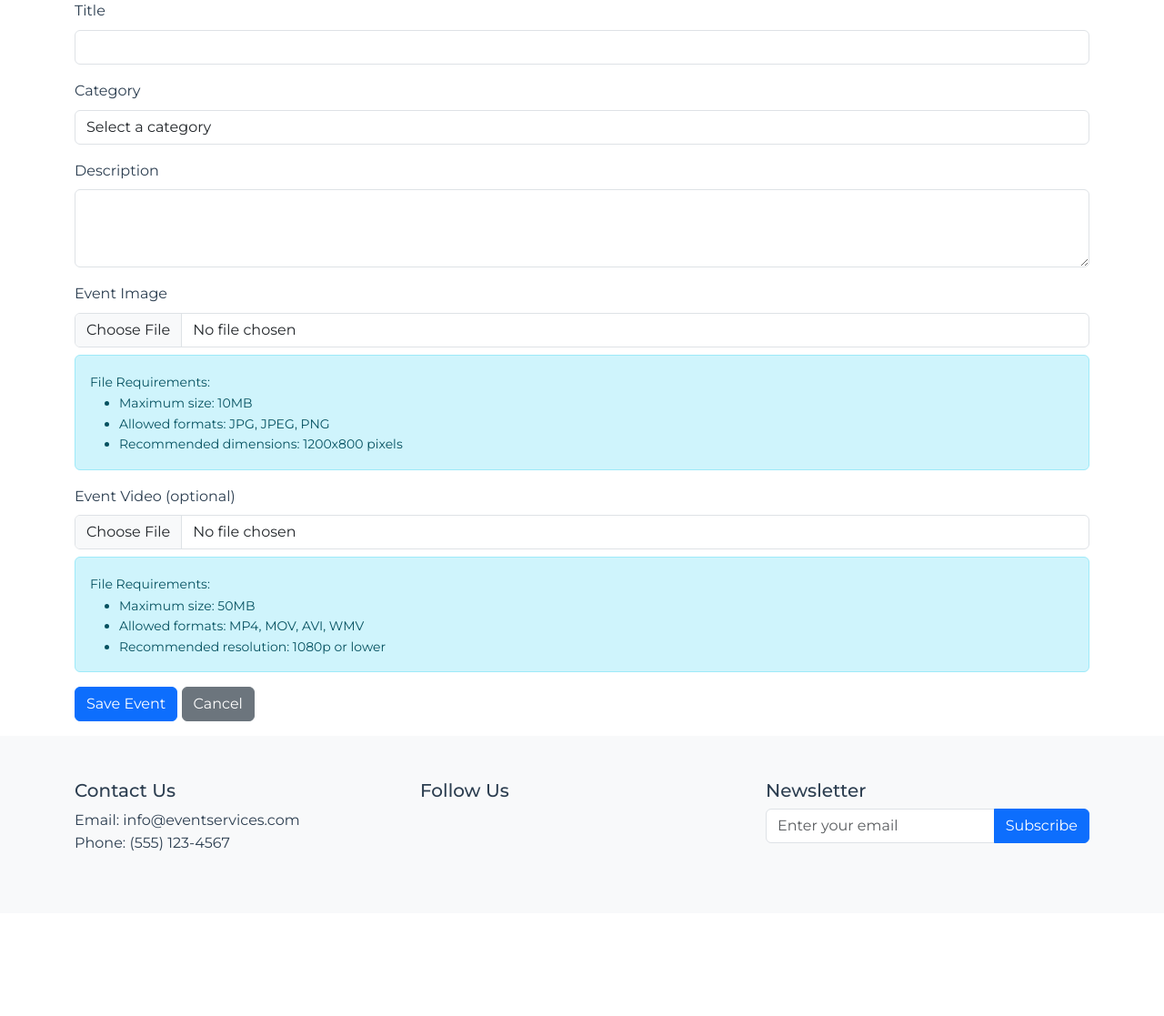
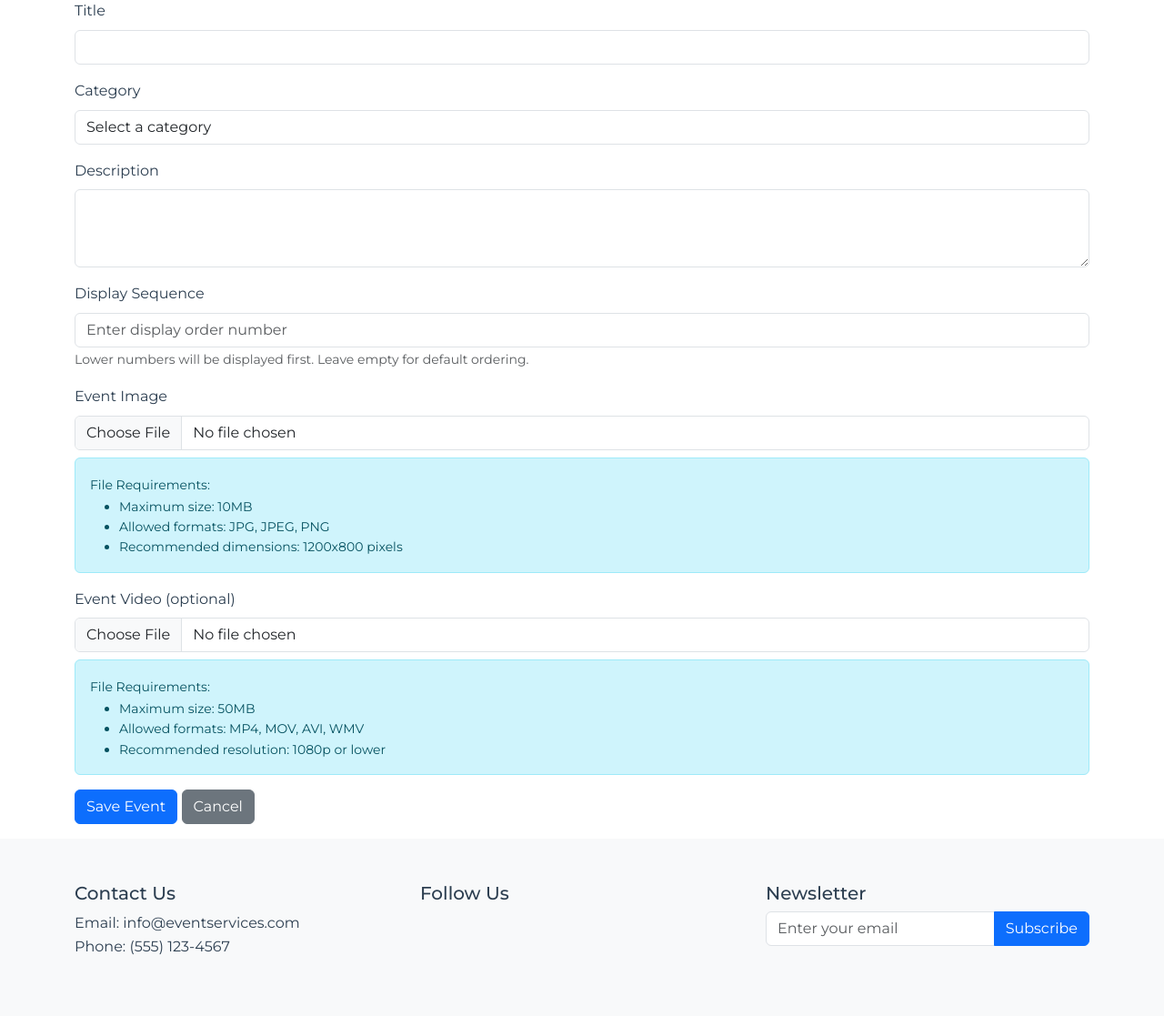
Before and after one commit to cwimsatt/event-services-website-clone, a Flask app: page /admin/event/new in a window 1280 px wide. Shown: the part 143-1260 px from the top of the page at 91% size. Before the commit the page ends 1079 px from the top, so only its background shows below. Run offline with Flask 3, Linux system fonts and the light colour scheme; a user stored in the database is signed in; some libraries are stand-ins or nearby versions.

Commit message:
Agent query: Please check if: 1. The event form now shows a sequence field for setting display order 2. You can create/edit events with sequence numbers 3. The changes are saved correctly

```diff
--- a/admin_routes.py
+++ b/admin_routes.py
@@ -150,12 +150,16 @@ def new_event():
                     flash(f'Error uploading video: {str(e)}')
                     return render_template('admin/event_form.html', categories=categories)
 
+            sequence = request.form.get('sequence')
+            sequence = int(sequence) if sequence and sequence.strip() else None
+
             event = Event(
                 title=request.form.get('title'),
                 category_id=category_id,
                 description=request.form.get('description'),
                 image_path=image_path,
-                video_path=video_path
+                video_path=video_path,
+                sequence=sequence
             )
         except ValueError as e:
             flash(str(e))
@@ -187,6 +191,9 @@ def edit_event(id):
             event.title = request.form.get('title')
             event.category_id = category_id
             event.description = request.form.get('description')
+
+            sequence = request.form.get('sequence')
+            event.sequence = int(sequence) if sequence and sequence.strip() else None
 
             # Handle image upload if new image is provided
             if 'image' in request.files and request.files['image'].filename:
--- a/templates/admin/event_form.html
+++ b/templates/admin/event_form.html
@@ -23,6 +23,12 @@
         <div class="mb-3">
             <label for="description" class="form-label">Description</label>
             <textarea class="form-control" id="description" name="description" rows="3" required>{{ event.description if event else '' }}</textarea>
+        </div>
+
+        <div class="mb-3">
+            <label for="sequence" class="form-label">Display Sequence</label>
+            <input type="number" class="form-control" id="sequence" name="sequence" value="{{ event.sequence if event else '' }}" placeholder="Enter display order number">
+            <small class="form-text text-muted">Lower numbers will be displayed first. Leave empty for default ordering.</small>
         </div>
 
         <div class="mb-3">
```
